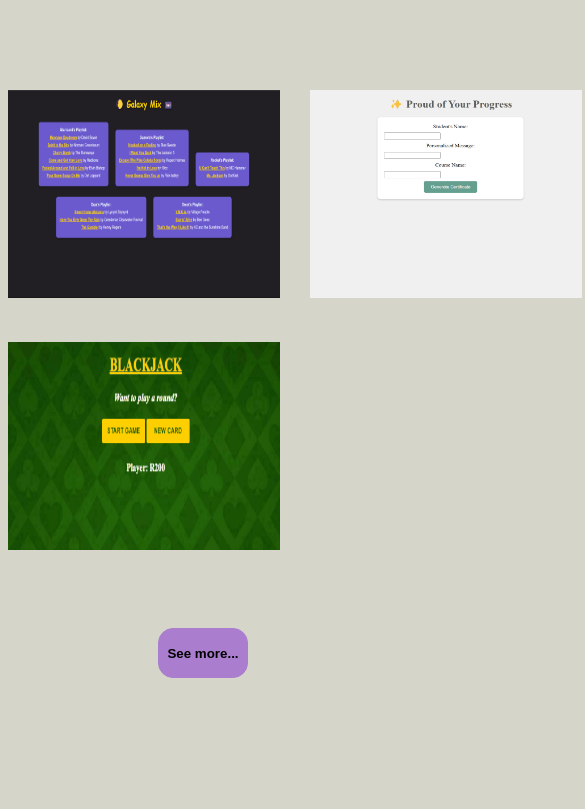
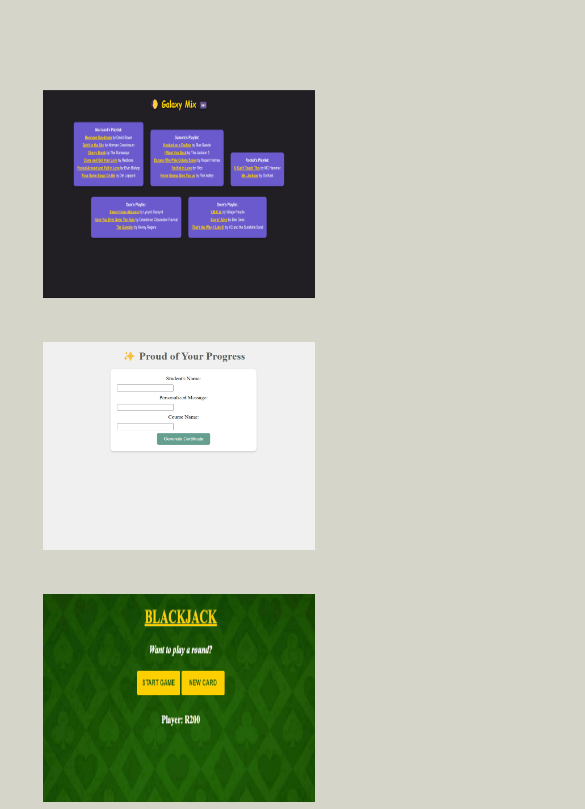
Before and after one commit to Ambs04/CS20240248_PTO2407_GroupA_AmberJones_CDV05, a plain HTML site: page index.html in a window 390 px wide. Shown: the part 1034-1843 px from the top of the page, 585 px wide, since content can reach past the window. Drawn offline with Linux system fonts and the light colour scheme.

Commit message:
finish media queries

```diff
--- a/styles.css
+++ b/styles.css
@@ -212,4 +212,34 @@ button:hover {
 }
 
 @media (max-width: 480px) {
+  #projects {
+    display: grid;
+    grid-template-columns: 1fr;
+    grid-template-rows: repeat(3, auto);
+    height: auto;
+    place-items: center;
+  }
+
+  #project-1 {
+    grid-column: 1 / 2;
+    grid-row: 1 / 2;
+  }
+
+  #project-2 {
+    grid-column: 1 / 2;
+    grid-row: 2 / 3;
+  }
+
+  #project-3 {
+    grid-column: 1 / 2;
+    grid-row: 3 / 4;
+  }
+
+  #project-1,
+  #project-2,
+  #project-3 {
+    width: 90%;
+    margin: 10px 0;
+    padding-left: 30px;
+  }
 }
```
